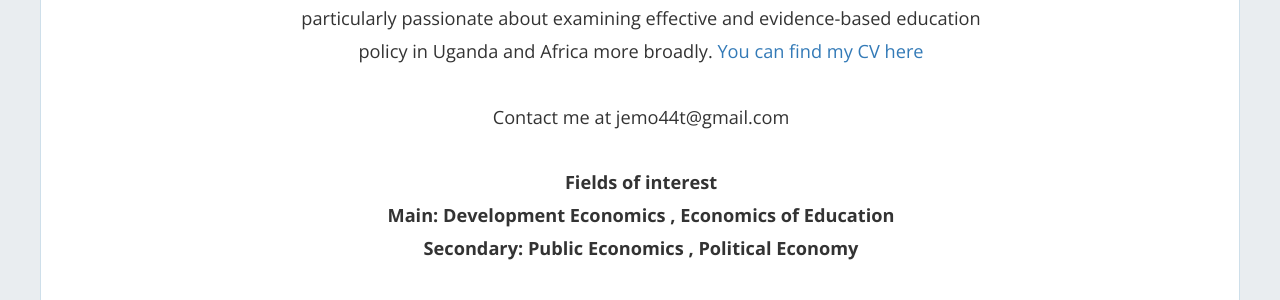
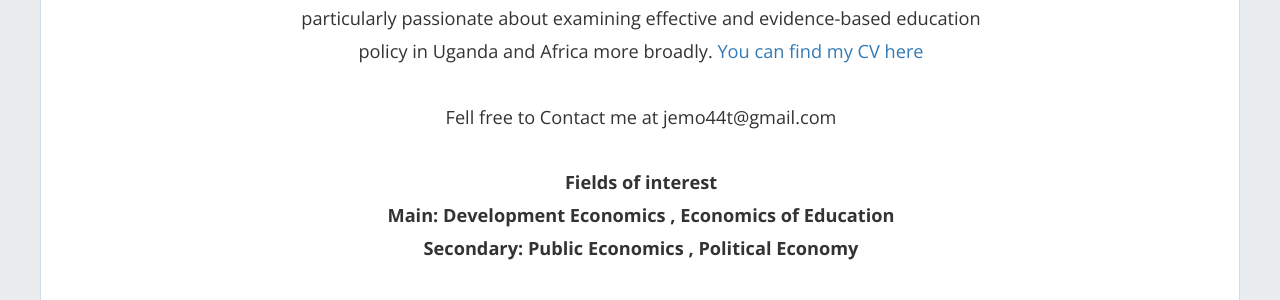
Before and after one commit to mariaelenaguer/mariaelenaguer.github.io, a Jekyll site: the page built from index.html, in a window 1280 px wide and 900 px high. Shown: the part 398-698 px from the top of the window. Built offline with Jekyll 4.4.1, drawn with Linux system fonts in a browser that asks for light colours; nearby versions of some CDN libraries; the list of posts is cut into pages by our own code.

Commit message:
Update home-hero.html

```diff
--- a/_includes/home-hero.html
+++ b/_includes/home-hero.html
@@ -23,7 +23,7 @@
             <a href="https://www.dropbox.com/s/ntsayn3jqypjrlp/Ahabyona%20James%20CV%20updated%20Oct%202021.pdf?dl=0"> You can find my CV here </a>
             <br/>
             <br/>
-            Contact me at jemo44t@gmail.com
+            Fell free to Contact me at jemo44t@gmail.com
             <br/>
             <br/>
             <b> Fields of interest <b>
```
